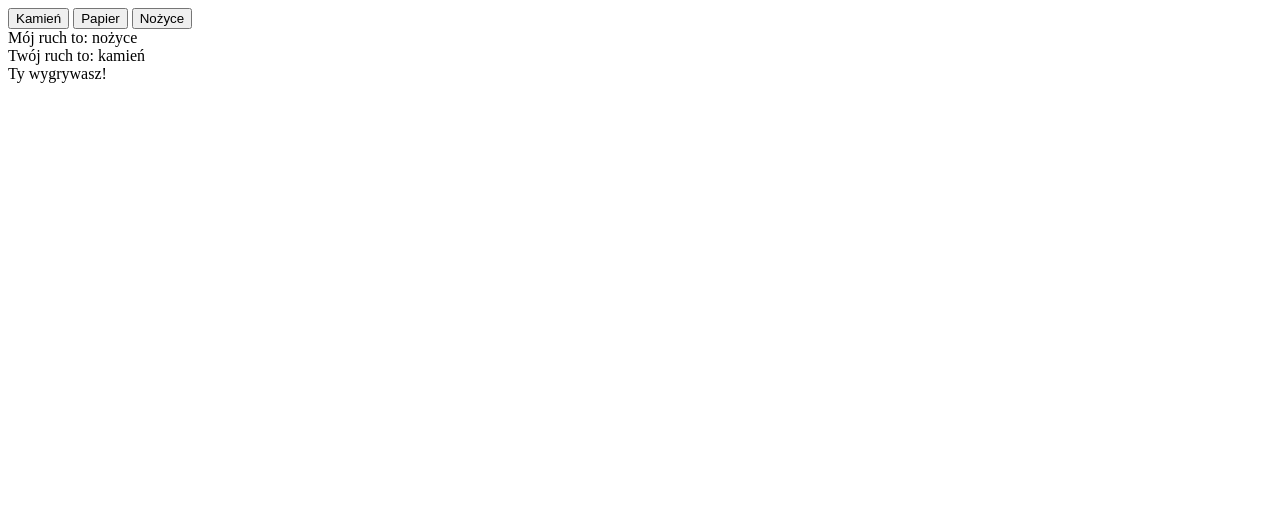
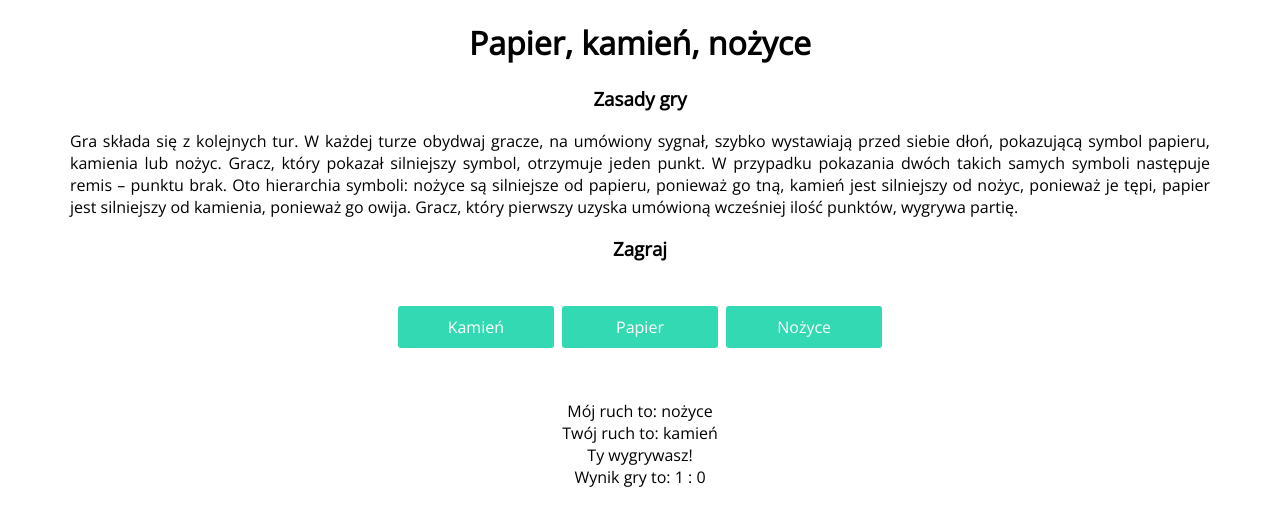
Before and after one commit to akijania/javascript-prework, a website: page index.html in a window 1280 px wide. Both pictures are taken after a click on the button "Kamień". Drawn offline with nearby package versions, Linux system fonts and the light colour scheme; files that its build step writes are made by us from their sources.

Commit message:
Add style & add result in js

```diff
--- a/index.html
+++ b/index.html
@@ -1,19 +1,36 @@
 <!DOCTYPE html>
 <html lang="en">
+
 <head>
 	<meta charset="UTF-8">
 	<title>Kamień, papier, nożyce</title>
+	<link href="https://fonts.googleapis.com/css2?family=Open+Sans&display=swap" rel="stylesheet">
 	<link rel="stylesheet" href="css/style.css">
 </head>
+
 <body>
 	<div class="container">
+		<h1>Papier, kamień, nożyce</h1>
+		<h3>Zasady gry</h3>
+		<p>Gra składa się z kolejnych tur. W każdej turze obydwaj gracze, na umówiony sygnał, szybko wystawiają przed
+			siebie dłoń, pokazującą symbol papieru, kamienia lub nożyc. Gracz, który pokazał silniejszy symbol,
+			otrzymuje jeden punkt. W przypadku pokazania dwóch takich samych symboli następuje remis – punktu brak. Oto
+			hierarchia symboli:
+
+			nożyce są silniejsze od papieru, ponieważ go tną,
+			kamień jest silniejszy od nożyc, ponieważ je tępi,
+			papier jest silniejszy od kamienia, ponieważ go owija.
+			Gracz, który pierwszy uzyska umówioną wcześniej ilość punktów, wygrywa partię.</p>
+			<h3>Zagraj</h3>
 		<div id="buttons"></div>
-			<button id="play-rock">Kamień</button>
-			<button id="play-paper">Papier</button>
-			<button id="play-scissors">Nożyce</button>
+		<button id="play-rock">Kamień</button>
+		<button id="play-paper">Papier</button>
+		<button id="play-scissors">Nożyce</button>
 		<div id="messages"></div>
+		<div id="result"></div>
 	</div>
 	<script src="js/functions.js"></script>
 	<script src="js/script.js"></script>
 </body>
+
 </html>
--- a/js/script.js
+++ b/js/script.js
@@ -1,3 +1,6 @@
+let X = 0;
+let Y = 0;
+
 function playGame(playerInput) {
 
     clearMessages();
@@ -39,16 +42,22 @@ function playGame(playerInput) {
     function displayResult(argComputerMove, argPlayerMove) {
         console.log('moves:', argComputerMove, argPlayerMove);
         if ((argComputerMove == 'kamień' && argPlayerMove == 'papier') || (argComputerMove == 'papier' && argPlayerMove == 'nożyce') || (argComputerMove == 'nożyce' && argPlayerMove == 'kamień')) {
+            X++;
             printMessage('Ty wygrywasz!');
+
         } else if (argComputerMove == argPlayerMove) {
             printMessage('Jest remis!');
         } else if ((argComputerMove == 'kamień' && argPlayerMove == 'nożyce') || (argComputerMove == 'nożyce' && argPlayerMove == 'papier') || (argComputerMove == 'papier' && argPlayerMove == 'kamień')) {
+            Y++;
             printMessage('Ja wygrywam!');
+
         } else {
             printMessage('Nieznany ruch!');
         }
     }
     displayResult(computerMove, playerMove);
+    document.getElementById('result').innerHTML= 'Wynik gry to: ' + X + ' : ' + Y;
+
 }
 
 document.getElementById('play-rock').addEventListener('click', function(){
@@ -60,3 +69,5 @@ document.getElementById('play-paper').addEventListener('click', function(){
 document.getElementById('play-scissors').addEventListener('click', function(){
     playGame(3);
 });
+
+// document.getElementById('result').innerHTML= 'Wynik gry to: ' + X + ' : ' + Y;
--- a/sass/style.scss
+++ b/sass/style.scss
@@ -0,0 +1,43 @@
+$color-one: #33d9b2;
+$color-two: #f6b93b;
+$color-three: #F0F0F0;
+$color-text-one: #ffffff;
+$color-text-two: #2c2c54;
+$transition: all 1s;
+body{
+    text-align: center;
+    font-family: 'Open Sans', sans-serif;
+}
+.container{
+    max-width: 1140px;
+    padding: 0 50px;
+    margin: 0 auto;
+}
+p {
+    text-align: justify;
+}
+button {
+    display: inline-block;
+    min-width: 160px;
+    margin: 24px auto 0 auto;
+    padding: 10px 20px;
+    margin-bottom: 50px;
+    border-radius: 5px;
+    font-family: 'Open Sans', sans-serif;
+    font-size: 16px;
+    text-align: center;
+    text-decoration: none;
+    cursor: pointer;
+    border-width: 2px;
+    border-style: solid;
+    background-position: 100% 0;
+    background-size: 300%;
+    color: $color-text-one;
+    border-color: $color-text-one;
+    background-image: linear-gradient(90deg, transparent 50%, $color-one 50%);
+    transition: $transition;
+    &:hover {
+        background-position: 0 100%;
+        color: $color-one;
+        border: none;
+    }}
```
Also changed, not shown: css/style.css (added), 1 other file.
